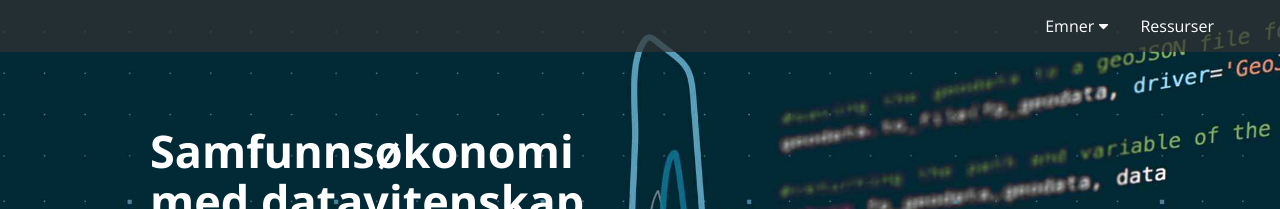
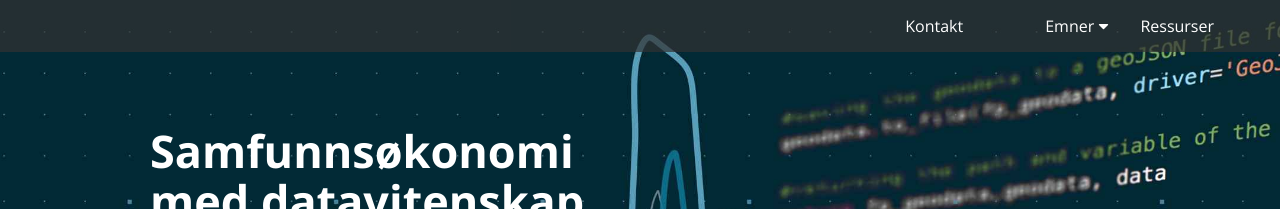
Before and after one commit to uit-econ/uit-econ.github.io, a Jekyll site: the page built from index.md, in a window 1280 px wide. Shown: the top 209 px of the page. Built offline with Jekyll 4.4.1, drawn with Linux system fonts in a browser that asks for light colours.

Commit message:
Update navheader.html

```diff
--- a/_includes/navheader.html
+++ b/_includes/navheader.html
@@ -20,6 +20,7 @@
 	      <a href="#semester-heading-6">Semester 6</a>
 	    </div>
 	  </div>
+	  <a href="mailto: hhcampus@hjelp.uit.no">Kontakt</a>
 	</div>
 	  <!-- End Navigation -->
 
```
